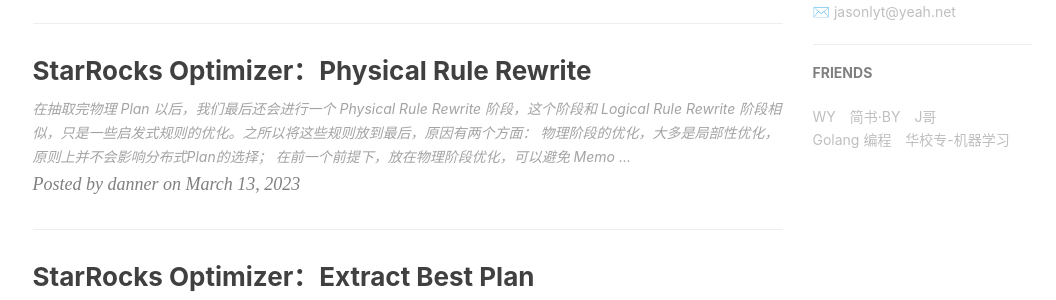
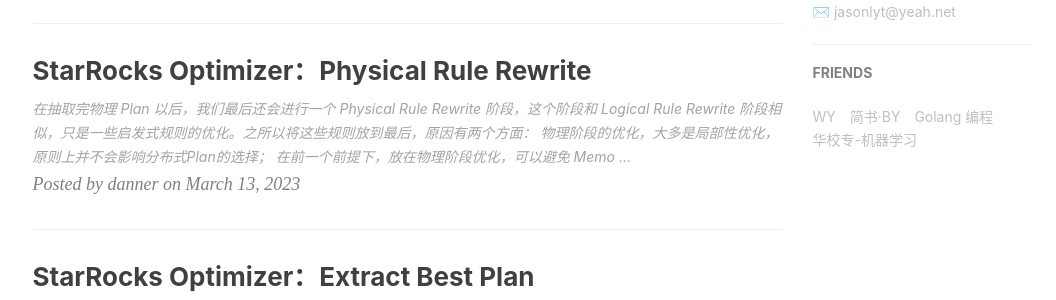
Before and after one commit to vendanner/vendanner.github.io, a Jekyll site: the page built from index.html, in a window 1280 px wide and 900 px high, scrolled down 1316 px. Shown: the part 152-452 px from the top of the window, without its empty margins (135-1191 px from the left). Built offline with Jekyll 4.4.1, drawn with Linux system fonts in a browser that asks for light colours; nearby versions of some CDN libraries; the list of posts is cut into pages by our own code; comment, search, counter and statistics services are not loaded.

Commit message:
Update _config.yml

```diff
--- a/_config.yml
+++ b/_config.yml
@@ -76,7 +76,6 @@
     [
         { title: "WY", href: "http://zhengwuyang.com" },
         { title: "简书·BY", href: "http://www.jianshu.com/u/e71990ada2fd" },
-        { title: "J哥", href: "http://blog.itpub.net/30089851/" },
         { title: "Golang 编程", href: "https://draveness.me/#" },
         { title: "华校专-机器学习", href: "http://www.huaxiaozhuan.com/" },
     ]
```
